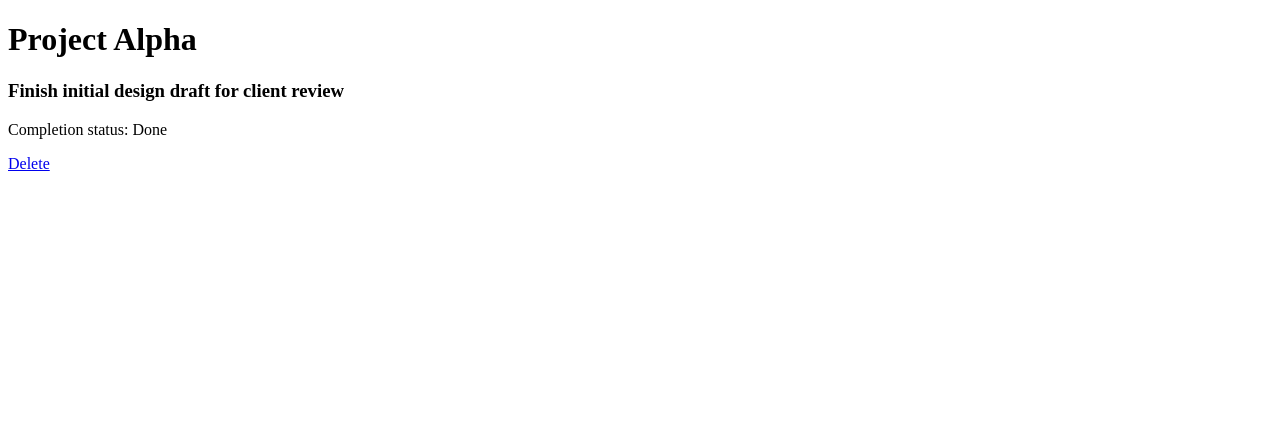
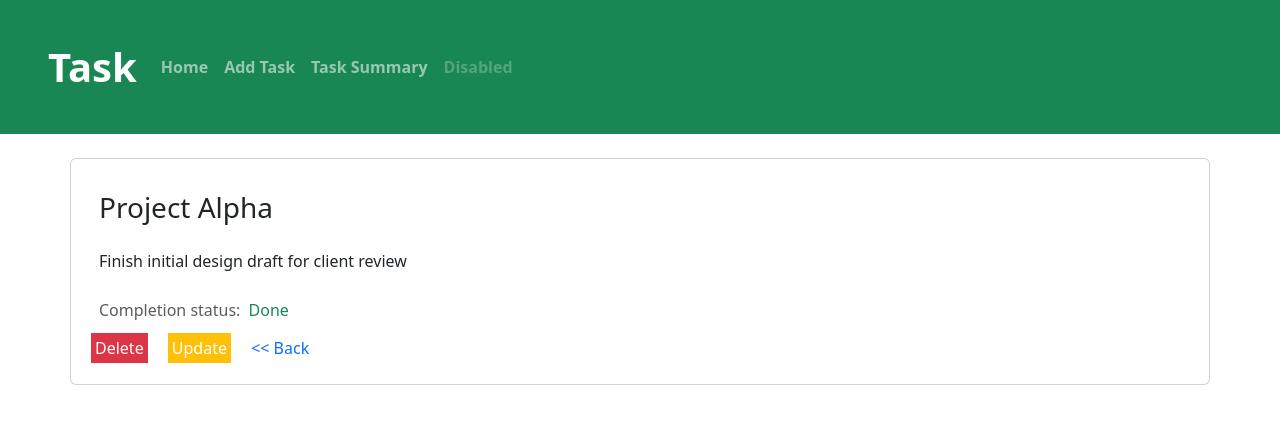
Before and after one commit to aganyo360/Task-Hub, a Django app: a page that uses todoapp/templates/todoapp/task_details.html in a window 1280 px wide. Shown: the top 424 px of the page. Run offline with Django 4.2, Linux system fonts and the light colour scheme; data comes from the database, SQL or seed files in the repository; some libraries are stand-ins or nearby versions.

Commit message:
add styles to list page

```diff
--- a/todoapp/templates/todoapp/task_details.html
+++ b/todoapp/templates/todoapp/task_details.html
@@ -1,18 +1,30 @@
-<!DOCTYPE html>
-<html lang="en">
-<head>
-    <meta charset="UTF-8">
-    <meta name="viewport" content="width=device-width, initial-scale=1.0">
-    <title>Document</title>
-</head>
-<body>
-    <h1>{{task.title}}</h1>
-    <h3>{{task.description}}</h3>
-    {%if task.completed%}
-    <p>Completion status: Done</p>
-    {%else%}
-    <p>Completion status: Not Completed<p></p>
-    {%endif%}
-    <a href="{%url 'delete_task' task.id%}">Delete</a>
-</body>
-</html>
+{% include "header.html"%}
+
+
+<!-- <h1>{{task.title}}</h1>
+<h3>{{task.description}}</h3>
+{%if task.completed%}
+<p>Completion status: Done</p>
+{%else%}
+<p>Completion status: Not Completed
+<p></p>
+<a href="{%url 'complete_task' task.id %}">Mark as Done</a>
+{%endif%} -->
+
+<div class="card container py-3 my-4" >
+    <div class="card-body p-2">
+        <h3 class="card-title p-2">{{task.title}}</h3>
+        <p class="card-text p-2">{{task.description}}</p>
+        {%if task.completed%}
+
+        <h6 class="card-subtitle mb-2 text-body-secondary p-2 ">Completion status: <span class="p-1 text-success">Done</span></h6>
+        {%else%}
+        <h6 class="card-subtitle mb-2 text-body-secondary p-1">Completion status: Not Completed</h6>
+            <a href="{%url 'complete_task' task.id %}" class="card-link text-decoration-none bg-success text-white p-1" style="width: 4rem;">Mark as Done</a>
+            {%endif%}
+            <a href="{%url 'delete_task' task.id%}" class="card-link text-decoration-none bg-danger text-white p-1">Delete</a>
+            <a href="{%url 'update_task' task.id%}" class="card-link text-decoration-none bg-warning text-white p-1">Update</a>
+            <a href="{%url 'task_list' %}" class="card-link text-decoration-none"> << Back</a>
+
+    </div>
+</div>
```
